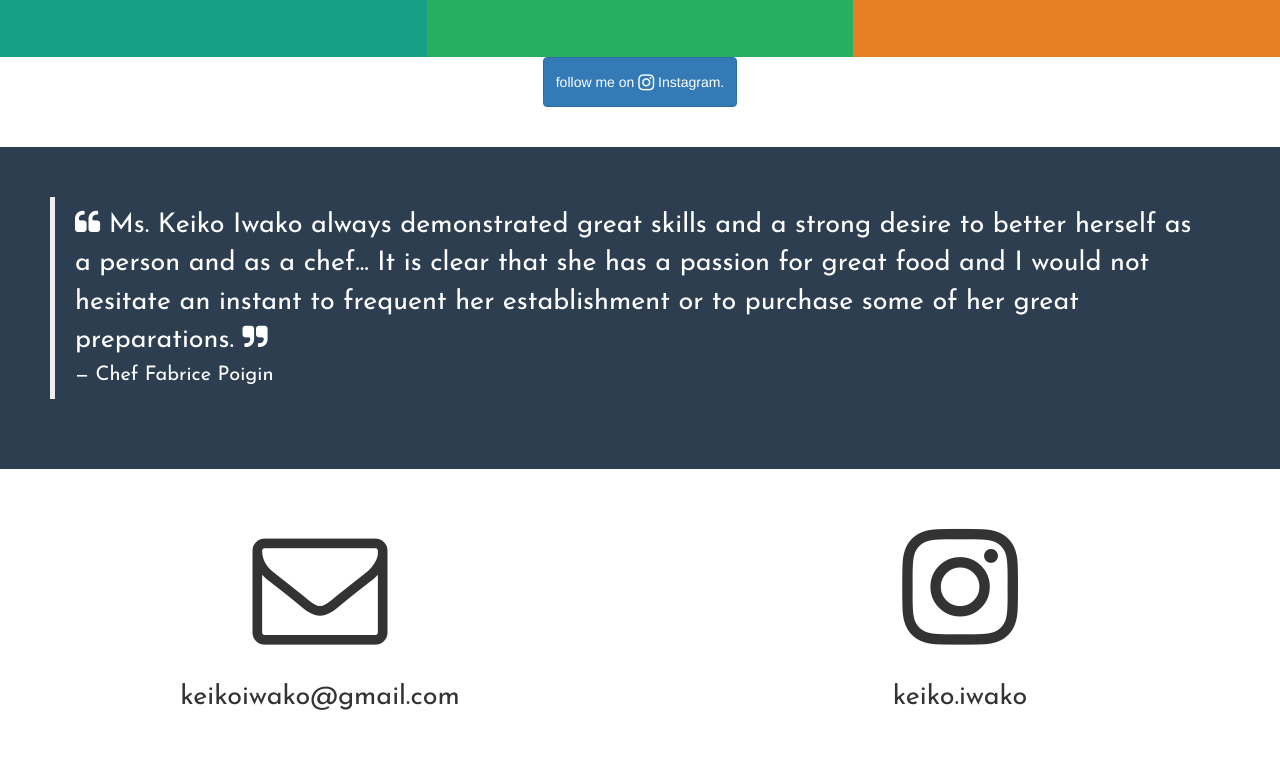
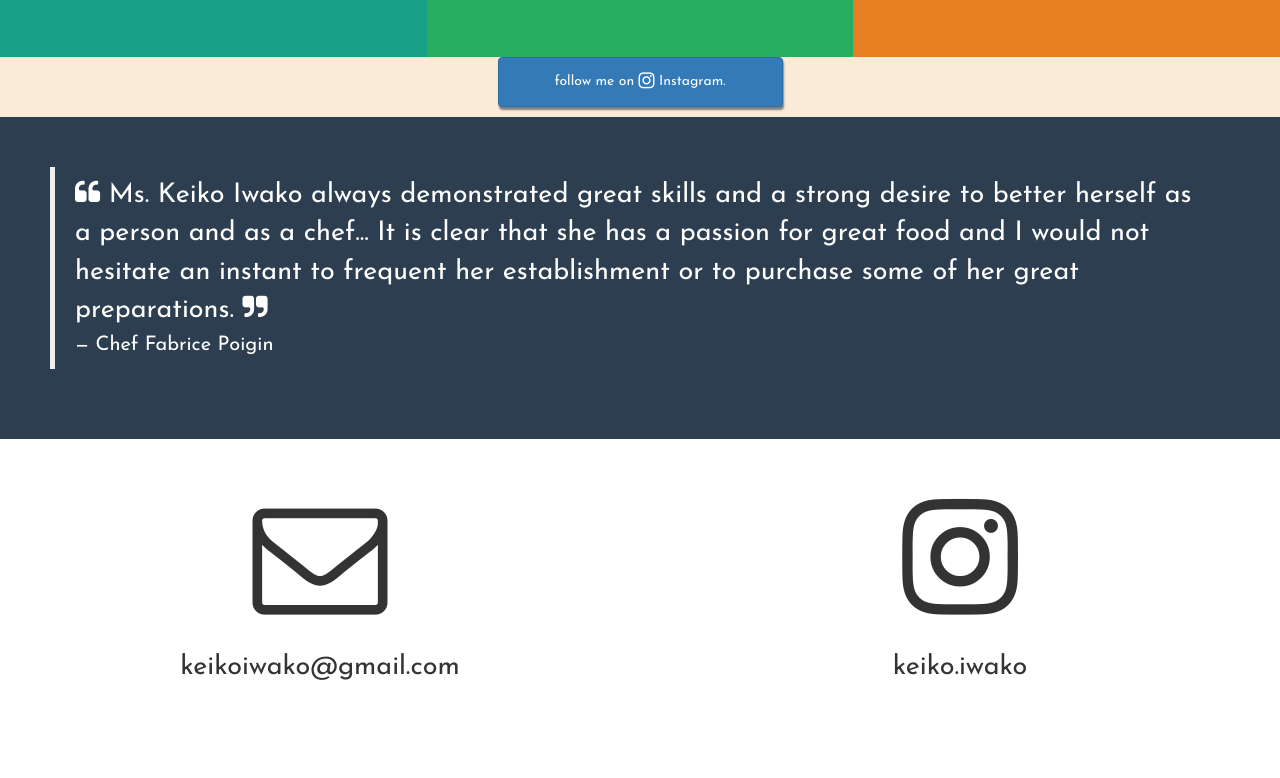
Before and after one commit to iwakoscott/keikoiwako, a React app: page / in a window 1280 px wide. Shown: the part 1680-2458 px from the top of the page. After the commit the page ends 2428 px from the top, so only its background shows below. Built offline with nearby package versions, Linux system fonts and the light colour scheme; no server answers.

Commit message:
centered instagram button add additional padding to button of button

```diff
--- a/src/components/photoViewer.js
+++ b/src/components/photoViewer.js
@@ -51,7 +51,8 @@ class PhotoViewer extends Component {
           { this.renderPhotos(recentFour) }
         </div>
         <div className="row button-row">
-          <button onClick={() => {window.open('https://www.instagram.com/keiko.iwako/');}} className="btn btn-primary btn-lg follow-me">see more on <i className="fa fa-instagram fa-lg"></i> Instagram.</button>
+          <button onClick={() => {window.open('https://www.instagram.com/keiko.iwako/');}}
+                  className="btn btn-primary btn-lg insta-btn">see more on <i className="fa fa-instagram fa-lg"></i> Instagram.</button>
         </div>
       </div>
       );
@@ -60,7 +61,8 @@ class PhotoViewer extends Component {
     else {
       viewer = (
         <div className="row button-row">
-          <button onClick={() => {window.open('https://www.instagram.com/keiko.iwako/');}} className="btn btn-primary">follow me on <i className="fa fa-instagram fa-lg"></i> Instagram.</button>
+          <button onClick={() => {window.open('https://www.instagram.com/keiko.iwako/');}}
+                  className="btn btn-primary insta-btn">follow me on <i className="fa fa-instagram fa-lg"></i> Instagram.</button>
         </div>
       );
     }
--- a/src/static/css/photoViewer.css
+++ b/src/static/css/photoViewer.css
@@ -2,11 +2,12 @@
 
 .insta-img {
   padding: 10px;
+  background-color: white;
 }
 
 .insta-img, figcaption {
   border-radius: 3px;
-  box-shadow: 3px 3px 2px grey;
+  box-shadow: 1px 3px 2px grey;
   margin-top: 10px;
   margin-top: 25px;
   margin-left: 0;
@@ -23,28 +24,23 @@ figcaption {
   padding: 25px;
 }
 
-.photo-viewer {
-  display: flex;
-  display: -webkit-flex;
-  flex-wrap: wrap;
-}
-
-.button-row, .photo-box {
+.button-row, .photo-box, .photo-viewer {
   display: flex;
   flex-flow: row wrap;
   justify-content: center;
 }
 
-.photo-box {
-  background-color: ivory;
+.button-row {
+  height: 60px;
+  padding-bottom: 10px;
 }
 
-.button-row {
-  height: 50px;
-  margin-bottom: 40px;
+.insta-btn {
+  box-shadow: 1px 3px 2px grey;
+  width: 285px;
+  font-family: 'Josefin Sans', sans-serif;
 }
 
-.follow-me {
-  box-shadow: 3px 3px 2px grey;
-  font-family: 'Josefin Sans', sans-serif;
+.photo-viewer, .button-row {
+  background: antiquewhite;
 }
```
